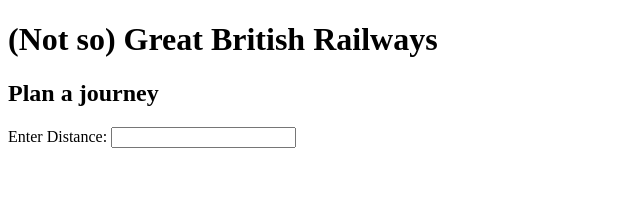
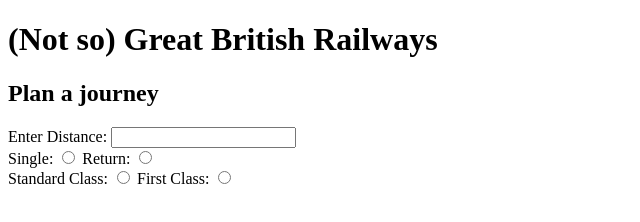
Before and after one commit to Zayan-Syed/GBR-ticket, a plain HTML site: page index.html in a window 1280 px wide. Shown: the whole page, without its empty margins (0-640 px from the left). Drawn offline with Linux system fonts and the light colour scheme.

Commit message:
adding more user input

```diff
--- a/index.html
+++ b/index.html
@@ -11,6 +11,16 @@
     <h2 id="journey-heading"></h2>
     <label>Enter Distance: </label>
     <input type="number" id="distance">
+    <br/>
+    <label>Single: </label>
+    <input type="radio" name="single-return" id="single-return" value="">
+    <label>Return: </label>
+    <input type="radio" name="single-return" id="single-return" value="">
+    <br/>
+    <label>Standard Class: </label>
+    <input type="radio" name="standard-first" id="standard-first" value="">
+    <label>First Class: </label>
+    <input type="radio" name="standard-first" id="standard-first" value="">
     <script src="index.js"></script>
 </body>
 </html>
```
